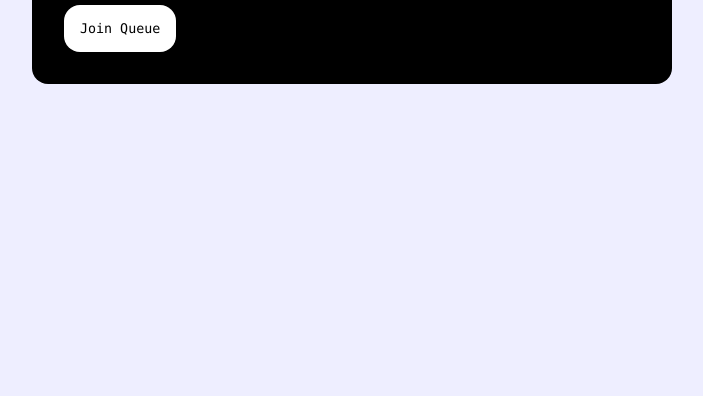
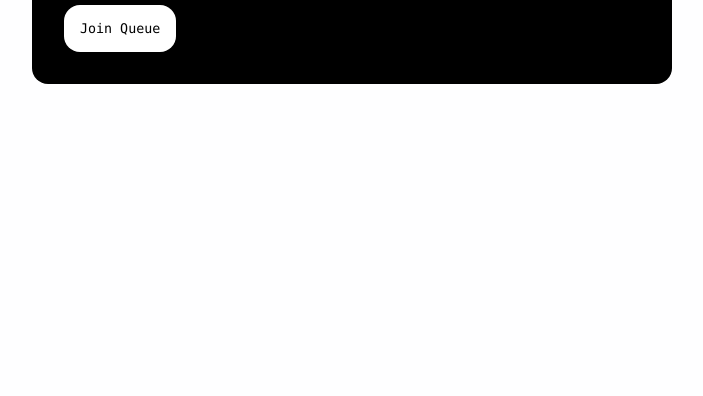
Before and after one commit to nonrice/chess-game, a plain HTML site: page index.html in a window 1280 px wide. Shown: the part 420-816 px from the top of the page, without its empty margins (288-991 px from the left). Drawn offline with nearby package versions, Linux system fonts and the light colour scheme; a web font is replaced by a local one.

```diff
--- a/stylesheet.css
+++ b/stylesheet.css
@@ -10,7 +10,7 @@
     align-items: center;
     justify-content: center;
 
-    background-color: #EEEEFF;
+    background-color: #FEFEFF;
     min-height: 100vh;
 }
 
```
